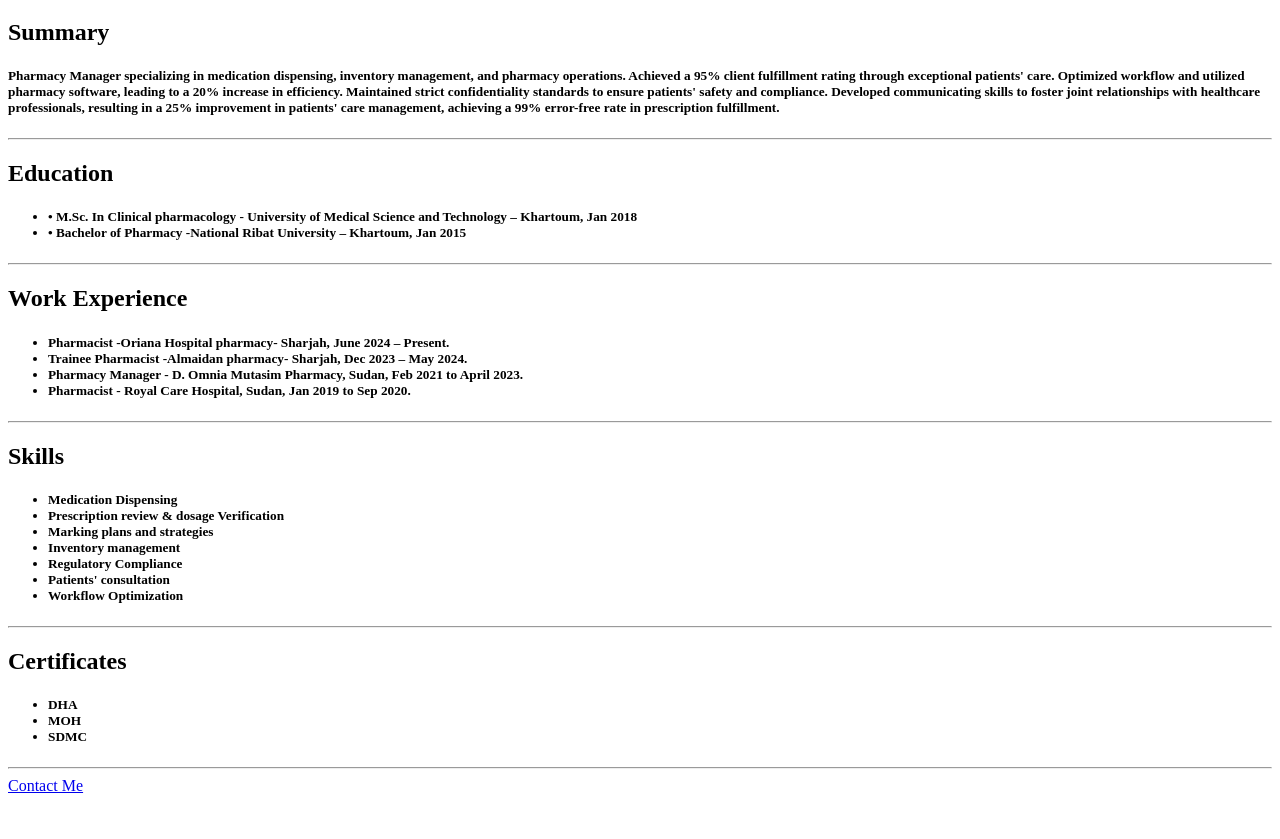
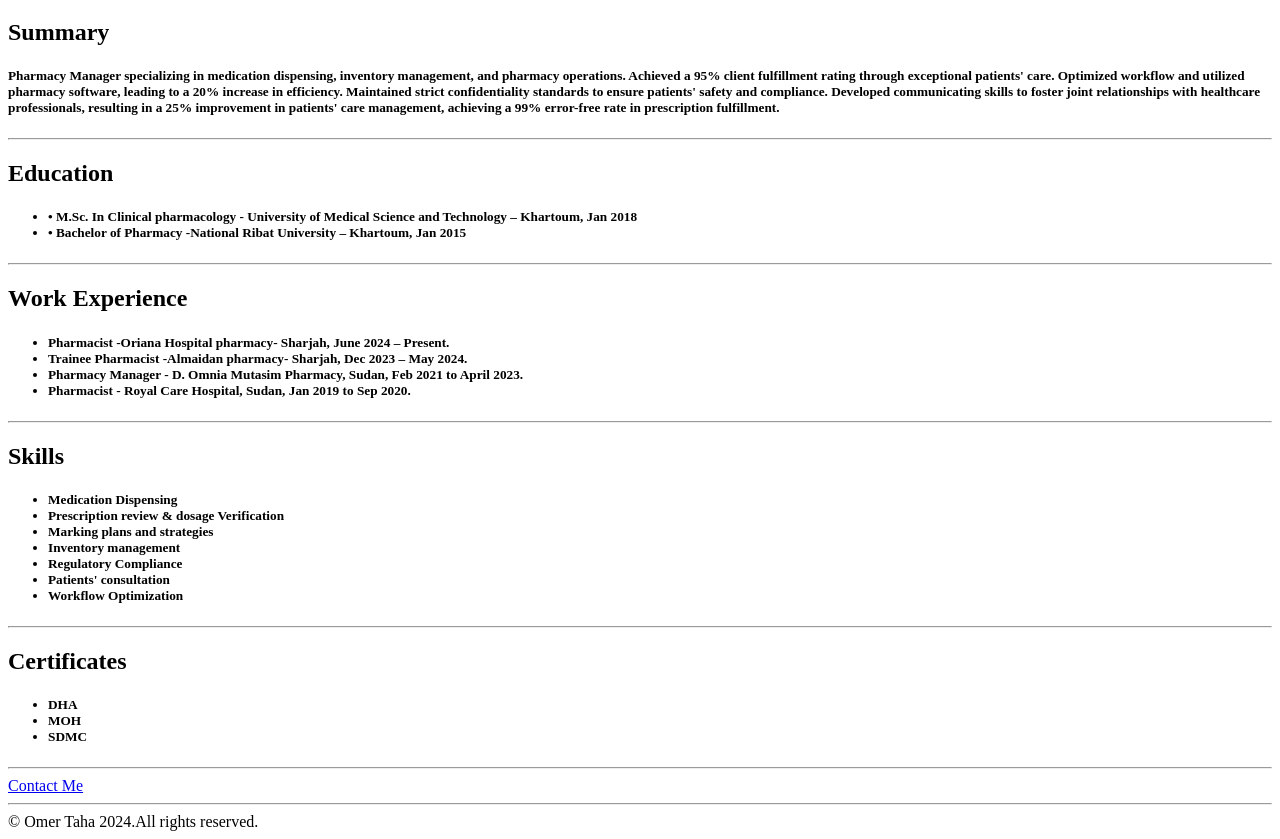
Before and after one commit to omer4elamin/resume, a plain HTML site: page index.html in a window 1280 px wide. Shown: the part 198-1037 px from the top of the page. Before the commit the page ends 1001 px from the top, so only its background shows below. Drawn offline with Linux system fonts and the light colour scheme.

Commit message:
Update index.html

```diff
--- a/index.html
+++ b/index.html
@@ -58,5 +58,9 @@
     </h5>
     <hr/>
     <a href="./Public/contact.html">Contact Me</a>
+    <hr/>
+    <footer>
+         © Omer Taha 2024.All rights reserved.
+    </footer>
 </body>
 </html>
```
